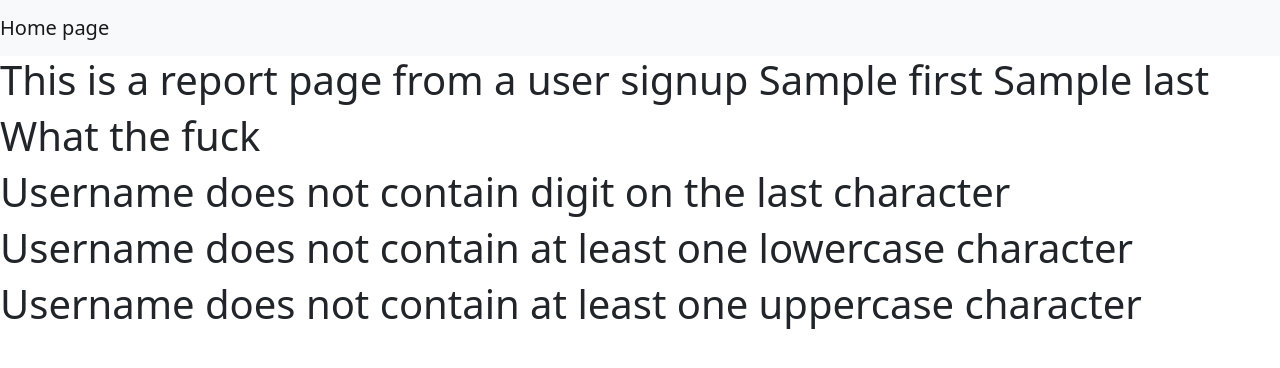
After one commit to barkam75/flask_app, a Flask app: template templates/report.html in a window 1280 px wide. The commit adds this page. Shown: the top 368 px of the page. Run offline with Flask 2, Linux system fonts and the light colour scheme; the template is opened without the code that fills it: most values are stand-ins (such as "Sample title", 1, 10 or a date in 2020).

Commit message:
Template excercise - conditional statements

```diff
--- a/app.py
+++ b/app.py
@@ -12,9 +12,18 @@ def signup():
 
 @app.route('/thank')
 def thank_you():
+    username = request.args.get('username')
     first = request.args.get('first')
     last = request.args.get('last')
-    return render_template('thankyou.html', first=first, last=last)
+    if username[-1].isdigit():
+        contains_digit = True
+    else:
+        contains_digit = False
+
+    contains_uppercase = any(map(str.isupper, username))
+    contains_lowercase = any(map(str.islower, username))
+
+    return render_template('report.html', contains_digit=contains_digit, contains_uppercase=contains_uppercase, contains_lowercase=contains_lowercase)
 
 @app.errorhandler(404)
 def page_not_found(e):
--- /dev/null
+++ b/templates/report.html
@@ -0,0 +1,24 @@
+{% extends "base.html" %}
+
+{% block content %}
+<div class="jumbotron">
+        <h1>This is a report page from a user signup {{first}} {{last}}</h1>
+</div>
+<div class="jumbotron">
+    {%if contains_digit and contains_uppercase and contains_lowercase%}
+        <h1>Test successful</h1>
+    {% else %}
+        <h1>What the fuck</h1>
+        {%if not contains_digit%}
+            <h1>Username does not contain digit on the last character</h1>
+        {%endif%}
+        {%if not contains_lowercase%}
+            <h1>Username does not contain at least one lowercase character</h1>
+        {%endif%}
+        {%if not contains_uppercase%}
+        <h1>Username does not contain at least one uppercase character</h1>
+        {%endif%}
+    {% endif %}
+
+</div>
+{% endblock %}
```
Also changed, not shown: templates/signup.html (+7 -2 lines), templates/thankyou.html (deleted, +0 -7 lines).
